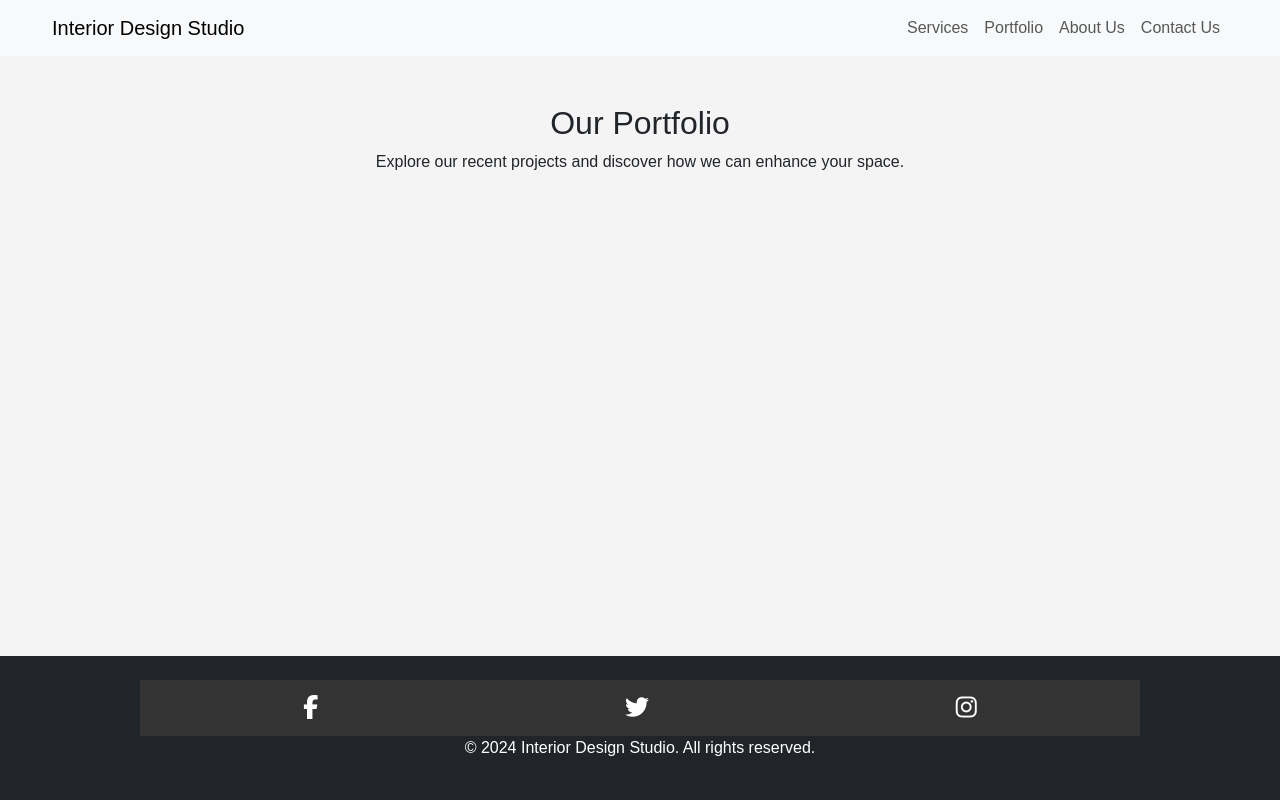
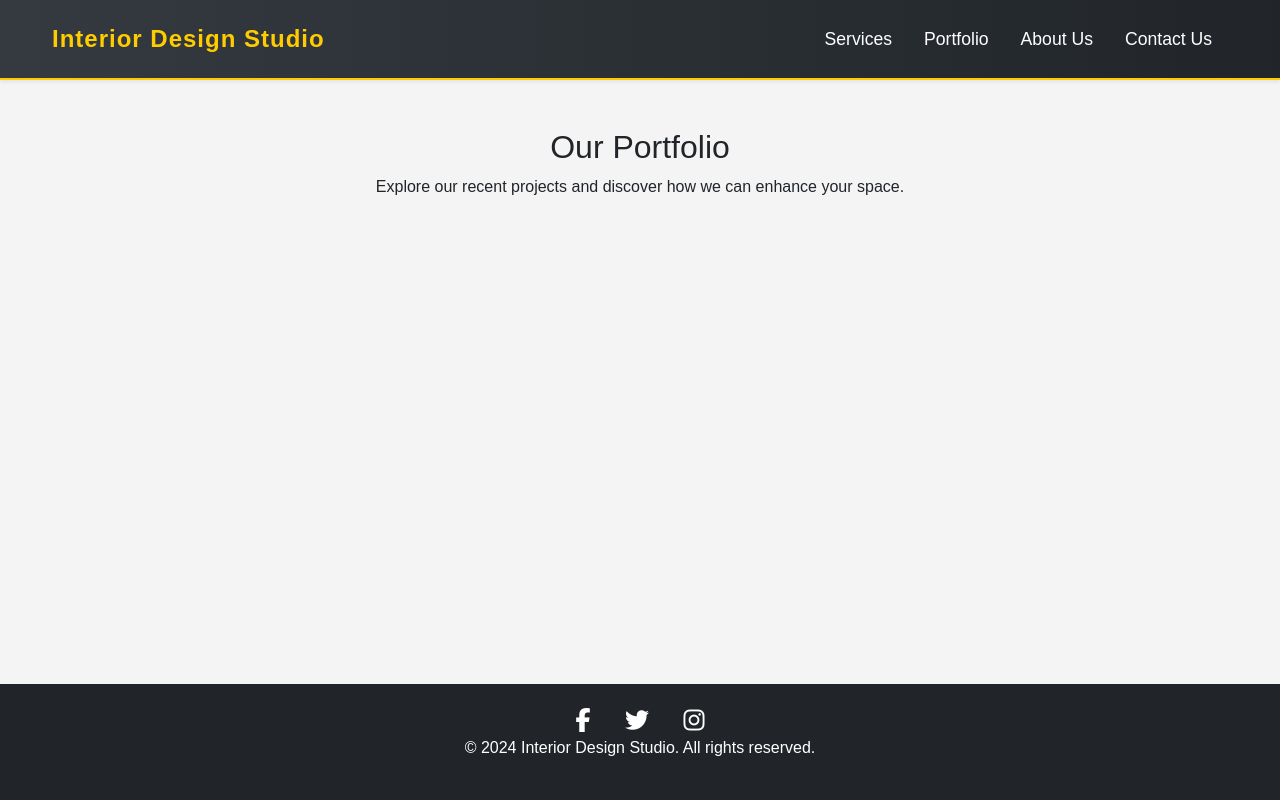
Before and after one commit to mattywebdev/home_interior, a Django app: page /portfolio/ in a window 1280 px wide. Run offline with Django 5.2, Linux system fonts and the light colour scheme; data that the repository does not hold is empty; some libraries are stand-ins or nearby versions.

Commit message:
navbar redesigned

```diff
--- a/portfolio/templates/portfolio/portfolio.html
+++ b/portfolio/templates/portfolio/portfolio.html
@@ -10,7 +10,7 @@
             {% for project in projects %}
             <div class="col-md-4">
                 <div class="card mb-4 portfolio-item">
-                    <img src="{{ project.image.url }}" class="card-img-top" alt="{{ project.title }}">
+                    <img src="{{ project.image.url }}" loading="lazy" class="card-img-top" alt="{{ project.title }}">
                     <div class="card-body">
                         <h5 class="card-title">{{ project.title }}</h5>
                         <p class="card-text">{{ project.short_description }}</p>
--- a/static/css/style.css
+++ b/static/css/style.css
@@ -252,19 +252,85 @@ button.btn-primary:hover {
   bottom: -20px !important;
 }
 
-.social-media-bar {
-  display: flex;
-  justify-content: space-around;
-  background-color: #333;
-  padding: 10px;
+
+/* Navbar styling */
+.navbar {
+  background: linear-gradient(90deg, #343a40, #212529); /* Keep the gradient for a modern look */
+  border-bottom: 2px solid #ffcc00; /* Stylish bottom border */
 }
 
-.social-icon {
-  color: white;
-  font-size: 24px; /* Adjust size as needed */
-  text-decoration: none;
+.navbar-brand {
+  font-family: 'Poppins', sans-serif; /* Sleek modern font */
+  font-weight: bold;
+  letter-spacing: 1px;
+  color: #ffcc00; /* Accent color for brand */
+  transition: color 0.3s ease-in-out;
 }
 
-.social-icon:hover {
+.navbar-brand:hover {
+  color: #ffffff; /* Change color on hover for brand */
+}
+
+.nav-link {
+  font-size: 1.1rem; /* Slightly larger font for readability */
+  font-weight: 500;
+  transition: color 0.3s ease-in-out;
+  padding: 10px 15px; /* Better padding for spacing */
+  position: relative;
+}
+
+.nav-link::before {
+  content: '';
+  position: absolute;
+  width: 0;
+  height: 2px;
+  background-color: #ffcc00; /* Gold underline effect */
+  bottom: 0;
+  left: 0;
+  transition: width 0.3s ease-in-out;
+}
+
+.nav-link:hover::before {
+  width: 100%;
+}
+
+.nav-link:hover {
+  color: #ffcc00 !important; /* Gold color on hover */
+}
+
+/* Remove the navbar background hover change */
+.navbar:hover {
+  background: linear-gradient(90deg, #343a40, #212529); /* Keep the gradient without change on hover */
+}
+
+/* Button styling */
+.navbar-toggler {
+  border: none; /* Remove the border for a slicker button */
+}
+
+.navbar-toggler-icon {
+  background-color: #ffffff; /* White color for button icon */
+  border-radius: 2px;
+}
+
+/* Footer styling */
+footer {
+  background-color: #212529; /* Darker footer */
+  color: white;
+  padding: 20px 0;
+}
+
+.social-media-bar a {
+  margin: 0 15px;
+  color: #ffffff;
+  transition: color 0.3s ease-in-out;
+}
+
+.social-media-bar a:hover {
   color: #ffcc00; /* Change color on hover */
 }
+
+/* Social icon size */
+.social-icon i {
+  font-size: 1.5rem;
+}
--- a/templates/base.html
+++ b/templates/base.html
@@ -15,18 +15,26 @@
 <body>
 
     <!-- Navbar -->
-    <nav class="navbar navbar-expand-lg navbar-light bg-light">
+    <nav class="navbar navbar-expand-lg navbar-dark shadow-sm py-3">
         <div class="container">
-            <a class="navbar-brand" href="{% url 'home' %}">Interior Design Studio</a>
+            <a class="navbar-brand" href="{% url 'home' %}" style="font-size: 1.5rem; font-weight: bold;">Interior Design Studio</a>
             <button class="navbar-toggler" type="button" data-bs-toggle="collapse" data-bs-target="#navbarNav" aria-controls="navbarNav" aria-expanded="false" aria-label="Toggle navigation">
                 <span class="navbar-toggler-icon"></span>
             </button>
-            <div class="collapse navbar-collapse" id="navbarNav">
-                <ul class="navbar-nav ms-auto">
-                    <li class="nav-item"><a class="nav-link" href="{% url 'service_list' %}">Services</a></li>
-                    <li class="nav-item"><a class="nav-link" href="{% url 'portfolio' %}">Portfolio</a></li>
-                    <li class="nav-item"><a class="nav-link" href="{% url 'about' %}">About Us</a></li>
-                    <li class="nav-item"><a class="nav-link" href="{% url 'contact' %}">Contact Us</a></li>
+            <div class="collapse navbar-collapse justify-content-end" id="navbarNav">
+                <ul class="navbar-nav">
+                    <li class="nav-item">
+                        <a class="nav-link text-white px-3" href="{% url 'service_list' %}">Services</a>
+                    </li>
+                    <li class="nav-item">
+                        <a class="nav-link text-white px-3" href="{% url 'portfolio' %}">Portfolio</a>
+                    </li>
+                    <li class="nav-item">
+                        <a class="nav-link text-white px-3" href="{% url 'about' %}">About Us</a>
+                    </li>
+                    <li class="nav-item">
+                        <a class="nav-link text-white px-3" href="{% url 'contact' %}">Contact Us</a>
+                    </li>
                 </ul>
             </div>
         </div>
@@ -52,11 +60,5 @@
 
     <!-- Bootstrap JS -->
     <script src="https://cdn.jsdelivr.net/npm/bootstrap@5.3.1/dist/js/bootstrap.bundle.min.js"></script>
-    <!-- Bootstrap JS (make sure this is included) -->
-    <script src="https://code.jquery.com/jquery-3.5.1.slim.min.js"></script>
-    <script src="https://cdn.jsdelivr.net/npm/@popperjs/core@2.9.2/dist/umd/popper.min.js"></script>
-    <script src="https://stackpath.bootstrapcdn.com/bootstrap/4.5.2/js/bootstrap.min.js"></script>
-
-
 </body>
 </html>
```
